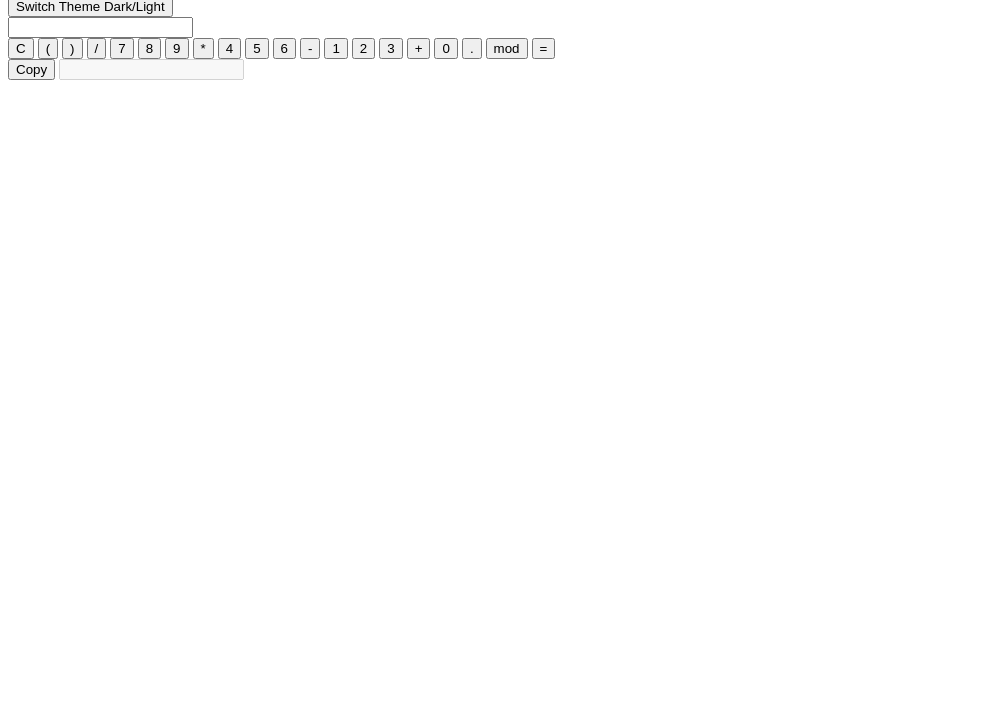
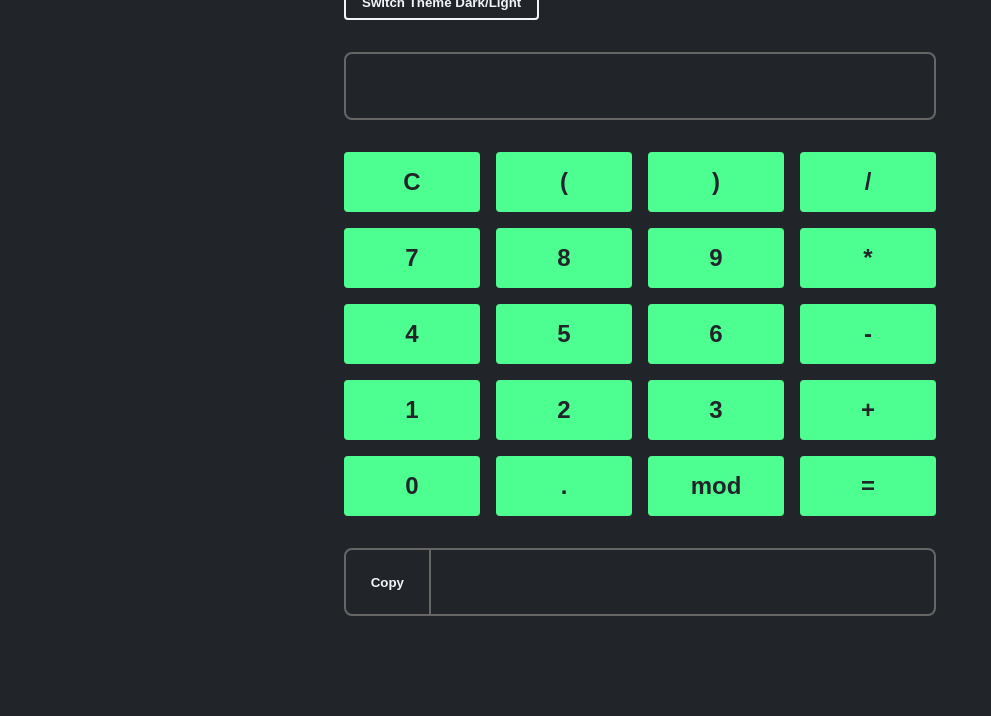
Before and after one commit to edilsonmadsen/calculadoraJS, a plain HTML site: page index.html in a window 1280 px wide. Shown: the part 84-800 px from the top of the page, without its empty margins (0-991 px from the left). Drawn offline with Linux system fonts and the light colour scheme.

Commit message:
base-ead-FrontEnd

```diff
--- a/index.html
+++ b/index.html
@@ -11,7 +11,7 @@
     />
     <title>Calculadora Javascript</title>
     <link rel="stylesheet" href="style.css" />
-    <script src="./index.js"></script>
+    <script src="index.js" defer></script>
   </head>
   <body>
     <main data-theme="dark">
--- a/index.js
+++ b/index.js
@@ -0,0 +1,33 @@
+const main = document.querySelector("main");
+const root = document.querySelector("root");
+const input = document.getElementById("input");
+const resultInput = document.getElementById("result");
+const allowedKeys = [
+  "(",
+  ")",
+  "/",
+  "*",
+  "-",
+  "+",
+  "9",
+  "8",
+  "7",
+  "6",
+  "5",
+  "4",
+  "3",
+  "2",
+  "1",
+  "0",
+  ".",
+  "%",
+  " ",
+];
+
+input.addEventListener("keydown", function (ev) {
+  ev.preventDefault();
+  if (allowedKeys.includes(ev.key)) {
+    input.value += ev.key;
+    return;
+  }
+});
--- a/style.css
+++ b/style.css
@@ -0,0 +1,120 @@
+* {
+  box-sizing: border-box;
+  margin: 0;
+  padding: 0;
+}
+
+:root {
+  --bg-color: #212529;
+  --border-color: #666;
+  --font-color: #f1f5f9;
+  --primary-color: #4dff91;
+  --error-color: #ff0043;
+}
+
+body {
+  background-color: var(--bg-color);
+  color: var(--font-color);
+  font-family: "Ubuntu", sans-serif;
+}
+
+main {
+  display: block;
+  margin: 0 auto;
+  max-width: 40rem;
+  padding: 0 1.5rem 2.5rem;
+  position: relative;
+}
+
+header {
+  padding: 2rem 0;
+}
+
+#themeSwitcher {
+  background-color: var(--bg-color);
+  border: 0.125rem solid var(--font-color);
+  color: var(--font-color);
+}
+
+#themeSwitcher:hover {
+  background-color: var(--font-color);
+  color: var(--bg-color);
+}
+
+button {
+  background-color: var(--primary-color);
+  border: none;
+  border-radius: 0.25rem;
+  font-weight: 700;
+  padding: 0.5rem 1rem;
+  transition: 0.15s;
+}
+
+input {
+  background-color: var(--bg-color);
+  border: 2px solid var(--border-color);
+  border-radius: 0.5rem;
+  color: var(--font-color);
+  display: block;
+  font-size: 1.75rem;
+  margin: 0 auto;
+  padding: 1rem;
+  text-align: end;
+  width: 100%;
+}
+
+#keys {
+  display: grid;
+  grid-template-columns: 1fr 1fr 1fr 1fr;
+  gap: 1rem;
+  margin: 2rem 0;
+}
+
+#keys button {
+  color: var(--bg-color);
+  cursor: pointer;
+  font-size: 1.5rem;
+  padding: 1rem;
+}
+
+#keys button:hover {
+  filter: brightness(0.8);
+}
+
+#result {
+  border-width: 2px 2px 2px 0;
+  border-radius: 0 0.5rem 0.5rem 0;
+}
+
+#copyToClipboard {
+  background-color: transparent;
+  border: solid var(--border-color);
+  border-width: 2px;
+  border-radius: 0.5rem 0 0 0.5rem;
+  color: var(--font-color);
+  cursor: pointer;
+  display: block;
+  height: 4.25rem;
+  width: 6rem;
+}
+
+.flex {
+  display: flex;
+}
+
+.align-center {
+  align-items: center;
+}
+
+.justify-between {
+  justify-content: space-between;
+}
+
+.error {
+  background-color: var(--error-color);
+}
+
+.success {
+  border-color: var(--primary-color) !important;
+  color: var(--primary-color) !important;
+}
```
